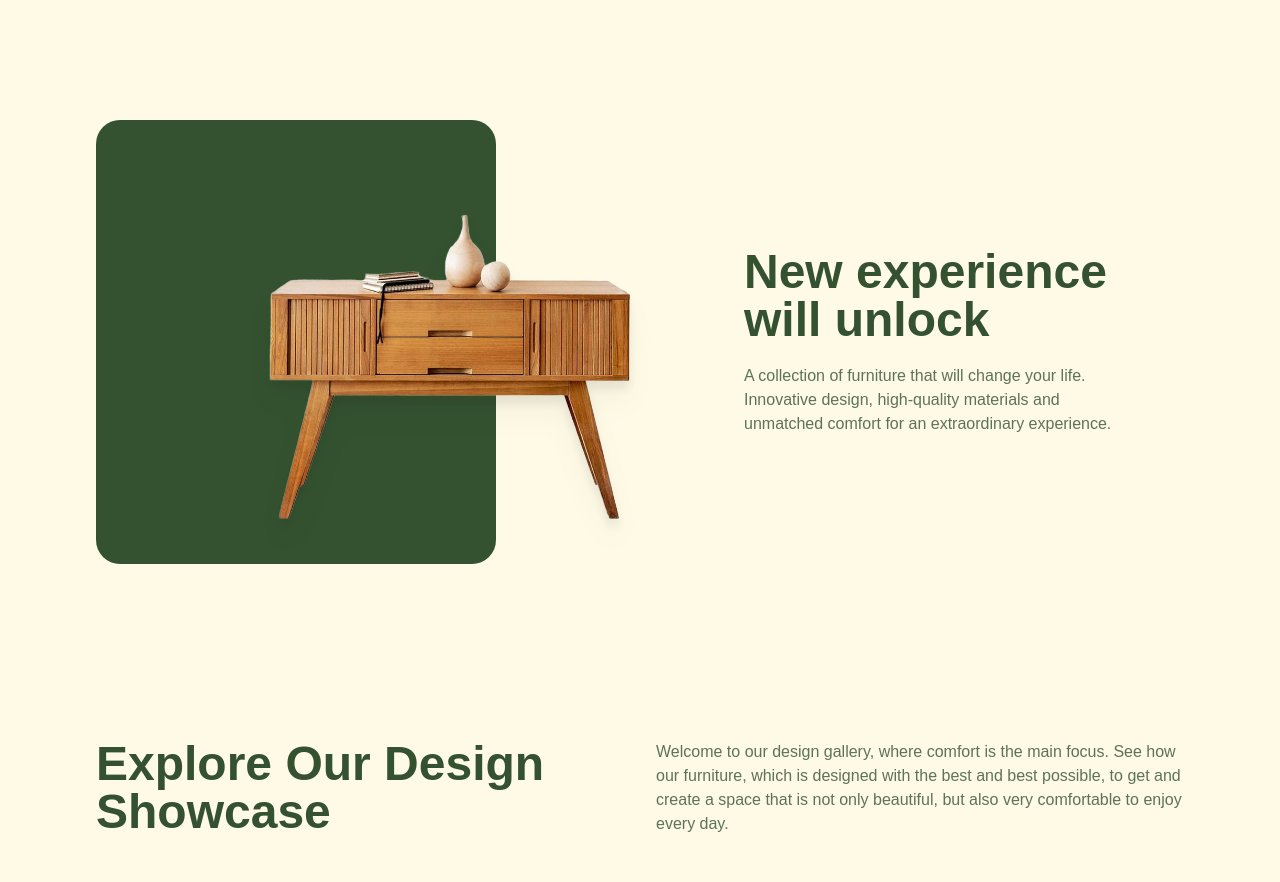
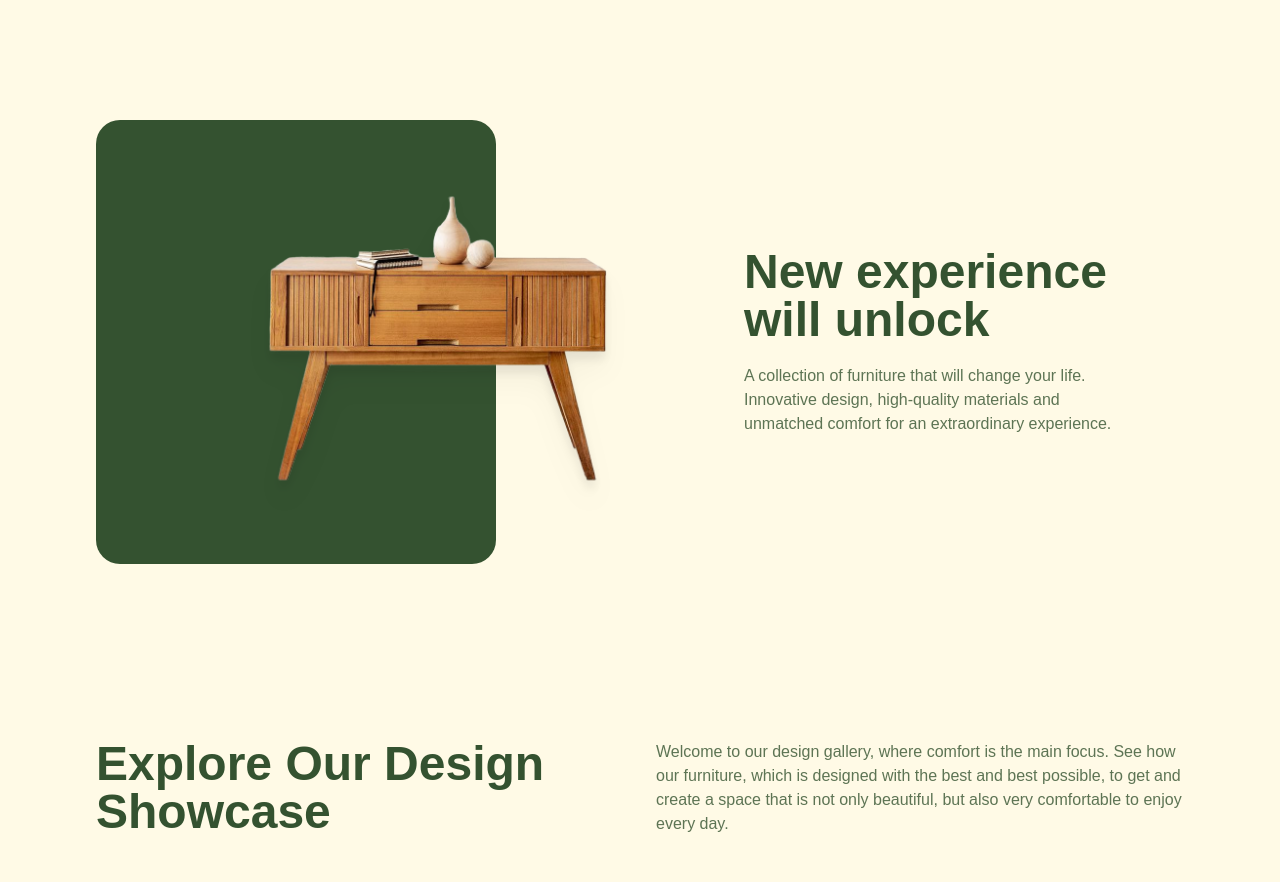
Before and after one commit to Aldiosebastiaan/KA-Furniture-NuxtJS, a Nuxt app: page / in a window 1280 px wide. Shown: the part 1380-2262 px from the top of the page. Built offline with nearby package versions, Linux system fonts and the light colour scheme.

Commit message:
style: [AS] improve card and image content

```diff
--- a/app/components/ExperienceSection.vue
+++ b/app/components/ExperienceSection.vue
@@ -7,11 +7,11 @@
                 <!-- Left: Image Card -->
                 <div class="relative flex items-end">
                     <!-- Green background card -->
-                    <div class="bg-primary rounded-3xl w-[400px] aspect-[3.6/4]" />
-
-                    <!-- Furniture image overflow -->
-                    <img src="/images/nordic-console-table.png" alt="Wooden sideboard furniture"
-                        class="absolute bottom-6 -right-4 w-[70%] object-contain drop-shadow-xl" />
+                    <div class="relative bg-primary rounded-3xl w-full max-w-[400px] aspect-[3.6/4]">
+                        <!-- Furniture image overflow -->
+                        <img src="/images/nordic-console-table.png" alt="Wooden sideboard furniture"
+                            class="absolute bottom-16 -right-28 w-[85%] object-contain drop-shadow-xl" />
+                    </div>
                 </div>
 
                 <!-- Right: Text Content -->
```
